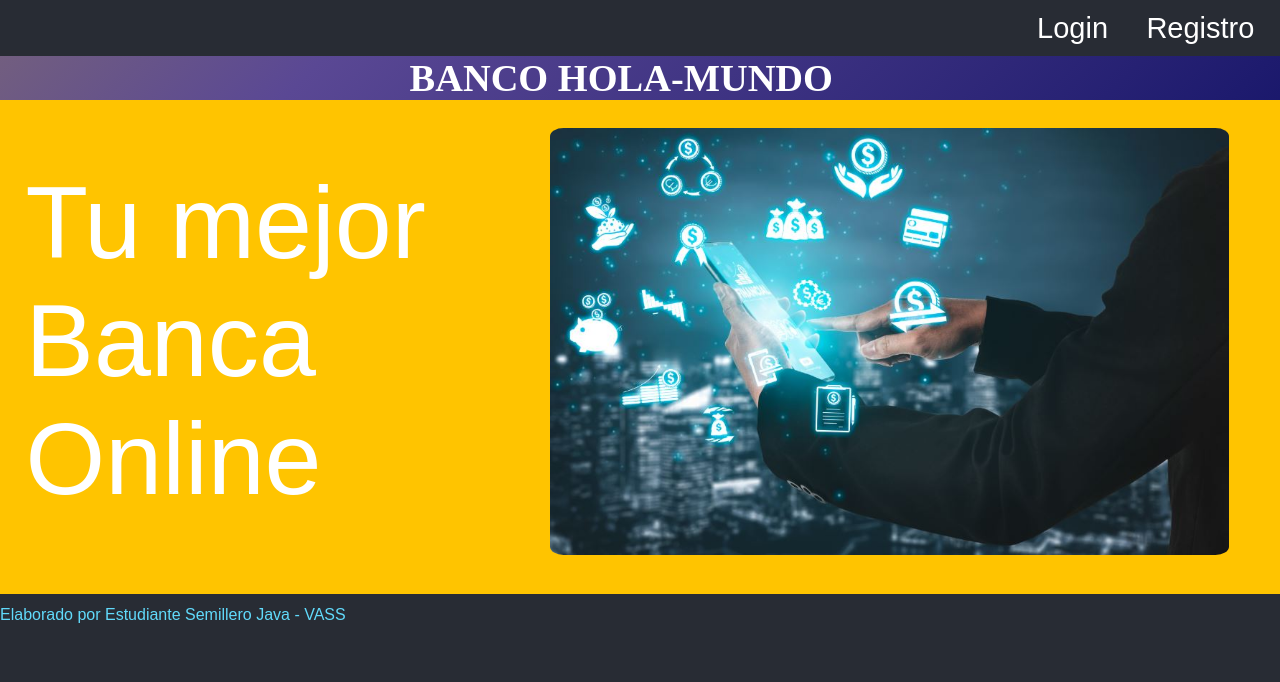
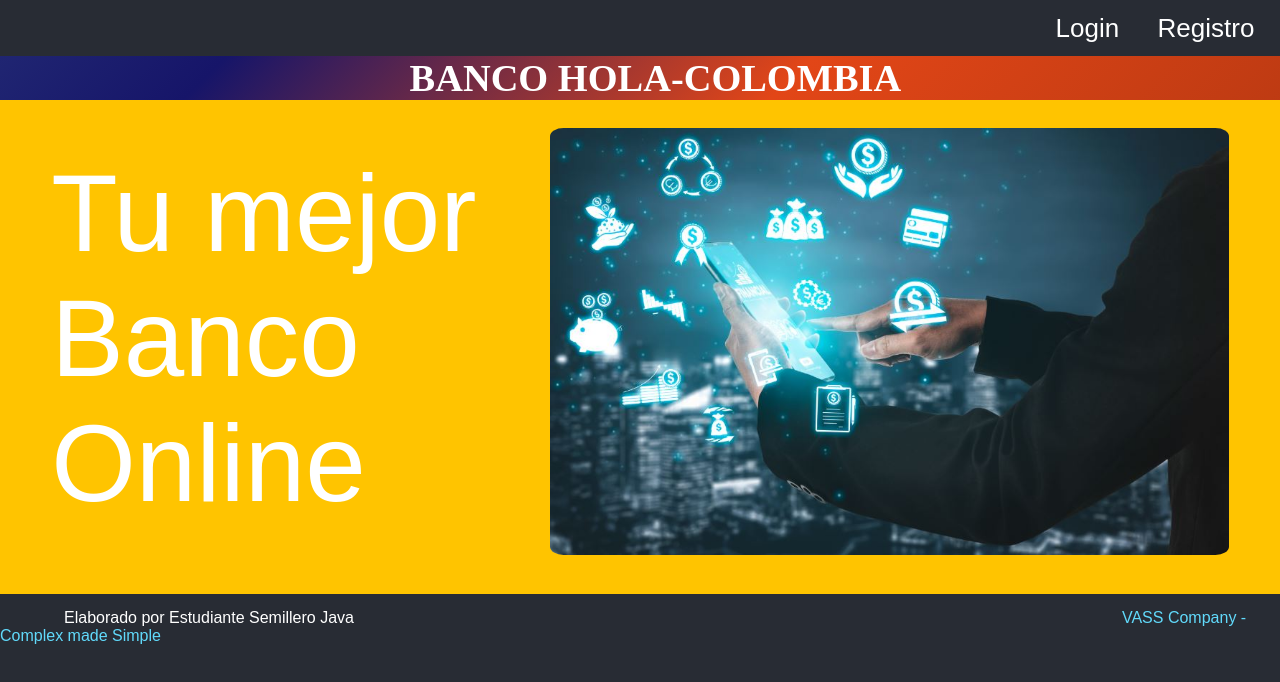
Before and after one commit to IsaacSilvaU/Proyecto_React, a React (Create React App) app: page / in a window 1280 px wide. Shown: the top 682 px of the page. Built offline with nearby package versions, Linux system fonts and the light colour scheme.

Commit message:
Terminado V1

```diff
--- a/src/App.css
+++ b/src/App.css
@@ -5,7 +5,7 @@
   align-items: center;
   justify-content: flex-end;
   color: white;
-  font-size: calc(13px + 2vmin);
+  font-size: calc(10px + 2vmin);
   list-style: none;
   text-decoration: none;
   font-family: Arial, Helvetica, sans-serif;
@@ -23,12 +23,21 @@
 .App-footer {
   position: static;
   background-color: #282c34;
-  margin-top: 1vw;
+  margin-top: 1.2vw;
 }
 
 .App-footer .App-link {
+  color: #ffffff;
+  list-style: none;
+  text-decoration: none;
+  font-family: Arial, Helvetica, sans-serif;
+  margin-left: 5vw;
+}
+
+.App-footer .App-link2 {
   color: #61dafb;
   list-style: none;
   text-decoration: none;
   font-family: Arial, Helvetica, sans-serif;
+  margin-left: 60vw;
 }
--- a/src/App.js
+++ b/src/App.js
@@ -1,9 +1,10 @@
 import React from 'react';
-import { BrowserRouter as Router, Routes, Route, Link } from "react-router-dom";
+import { BrowserRouter as Router, Routes, Route } from "react-router-dom";
 import './App.css';
 import Login from './components/Login'
 import SignUp from './components/SignUp'
 import Inicio from './components/Inicio'
+import UserPage from './components/UserPage'
 
 function App() {
   return (
@@ -12,10 +13,14 @@
         <Route path="/Login" element={<Login/>}/>
         <Route path="/SignUp" element={<SignUp/>}/>
         <Route path="/" element={<Inicio/>}/>
+        <Route path="/UserPage" element={<UserPage/>}/>
       </Routes>
       <footer className='App-footer'>
-        <a className="App-link" href="https://vasscompany.com/" target="_blank"rel="noopener noreferrer">
-          Elaborado por Estudiante Semillero Java - VASS
+        <a className="App-link" href="https://www.linkedin.com/in/isaac-nahaniel-silva-urbina-0685b3100/" target="_blank"rel="noopener noreferrer">
+          Elaborado por Estudiante Semillero Java
+        </a>
+        <a className="App-link2" href="https://vasscompany.com/" target="_blank"rel="noopener noreferrer">
+          VASS Company - Complex made Simple
         </a>
       </footer>
     </Router>
--- a/src/components/Inicio.jsx
+++ b/src/components/Inicio.jsx
@@ -1,8 +1,6 @@
-import React, {Component} from 'react';
+import React from 'react';
 import '../css/Inicio.css';
-import { BrowserRouter, Routes, Route, Link } from "react-router-dom";/*
-import Login from './components/Login'
-import SignUp from './components/SignUp' */
+import { Link } from "react-router-dom";
 
 function Inicio() {
   return (
@@ -12,10 +10,10 @@
         <Link className="link" to="/SignUp">Registro</Link>
       </header>
 
-      <div className='App-body'>
-        <h1>BANCO HOLA-MUNDO</h1>
-        <p className='parrafo'>Tu mejor Banca Online</p>
-        <img src='./banco-online.jpg' className='image'></img>
+      <div className='App-bodyi'>
+        <h1>BANCO HOLA-COLOMBIA</h1>
+        <p className='parrafo'>Tu mejor Banco Online</p>
+        <img src='./banco-online.jpg' className='image' alt='Imagen descriptiva'></img>
       </div>
     </div>
   );
--- a/src/components/Login.jsx
+++ b/src/components/Login.jsx
@@ -1,23 +1,26 @@
-import React, {useState, useEffect} from "react";
+import React, { useState } from "react";
 import '../css/Login.css';
-import { Link } from "react-router-dom";
+import { Link, useNavigate } from "react-router-dom";
 
 export default function Login(){
     const [userUser2, setUserUser] = useState('');
     const [userPassword2, setUserPassword] = useState('');
+    let navigate2 = useNavigate();
 
     function LogIn(){
         const userUser = localStorage.getItem('userUser');
         const userPassword = localStorage.getItem('userPassword');
         const userName = localStorage.getItem("userName");
 
-        if (userUser2 == userUser && userPassword2 == userPassword){
+        if ((userUser2 === userUser && userPassword2 === userPassword) && (userUser2 !== '' || userPassword2 !== '')){
             console.log("Bienvenido")
             alert(`Bienvenido ${userName}`)
+            navigate2("../UserPage",{replace: true});
+        }else if (userUser2 === '' || userPassword2 === ''){
+            alert("No se ha ingresado la información completa.")
         }else{
             alert("Usuario o contraseña incorrectos.");
         }
-
     }
 
 return(
@@ -26,10 +29,10 @@
           <Link className="link" to="/">Inicio</Link>
           <Link className="link" to="/SignUp">Registro</Link>
       </header>
-      <body className='App-body'>
-          <h1>BANCO HOLA-MUNDO</h1>
+      <body className='App-bodyl'>
+          <h1>BANCO HC</h1>
           <h2>Inicio de Sesión</h2>
-          <div className="container">
+          <div className="containerl">
               {/* <form onSubmit={Registro()}> */}
               <form>
                   <ul>
--- a/src/components/SignUp.jsx
+++ b/src/components/SignUp.jsx
@@ -1,6 +1,6 @@
-import React, {useState, useEffect} from "react";
+import React, {useState} from "react";
 import '../css/SignUp.css';
-import { Link } from "react-router-dom";
+import { Link, useNavigate} from "react-router-dom";
 
 export default function SignUp(){
     const [userName, setUserName] = useState('');
@@ -24,6 +24,8 @@
       console.log("Delete")
     }
 
+    let navigate = useNavigate();
+
     function Registro(){
         localStorage.setItem('userName', userName);
         localStorage.setItem('userLastN', userLastN);
@@ -33,7 +35,9 @@
         localStorage.setItem('userAddress', userAddress);
         localStorage.setItem('userUser', userUser);
         localStorage.setItem('userPassword', userPassword);
-        console.log("Registrado")
+        console.log("Registro exitoso")
+        alert('Registro exitoso!');
+        navigate("../Login",{replace: true});
     }
 
 /*     useEffect(()=>{
@@ -47,10 +51,9 @@
             <Link className="link" to="/Login">Login</Link>
         </header>
         <body className='App-body'>
-            <h1>BANCO HOLA-MUNDO</h1>
+            <h1>BANCO HC</h1>
             <h2>Registro a sucursal virtual</h2>
             <div className="container">
-                {/* <form onSubmit={Registro()}> */}
                 <form>
                     <ul>
                         <li>
--- /dev/null
+++ b/src/components/UserPage.jsx
@@ -0,0 +1,55 @@
+import React from 'react';
+import '../css/UserPage.css';
+import {Link, useNavigate} from 'react-router-dom';
+
+function UserPage() {
+
+  let navigate = useNavigate();
+
+  function Close(){
+    const userName = '';
+    const userLastN = '';
+    const userCC = '';
+    const userMail = '';
+    const userPhone = '';
+    const userAddress = '';
+    const userUser = '';
+    const userPassword = '';
+    localStorage.setItem('userName', userName);
+    localStorage.setItem('userLastN', userLastN);
+    localStorage.setItem('userCC', userCC);
+    localStorage.setItem('userMail', userMail);
+    localStorage.setItem('userPhone', userPhone);
+    localStorage.setItem('userAddress', userAddress);
+    localStorage.setItem('userUser', userUser);
+    localStorage.setItem('userPassword', userPassword);
+    navigate("../",{replace: true});
+
+  }
+  return (
+    <>
+      <header className="App-header">
+          <Link className="link" to="/">Inicio</Link>
+          <button onClick={Close}>Cerras Sesión</button>
+      </header>
+      <div className='App-bodyu'>
+            <h1>Bienvenido {localStorage.getItem("userName")}</h1>
+        <div className='containeru'>
+          <div className='container-left'>
+            <h2>Cuenta de ahorros y corriente</h2>
+            <h3>Ahorros: </h3>
+            <p>Saldo disponible: $7.235.600</p>
+          </div>
+          <div className='container-right'>
+            <h2>Tarjetas de crédito</h2>
+            <h3>Mastercard ***123: </h3>
+            <p>Cupo disponible: $6.000.000</p>
+            <p>Pago mínimo: $200.000</p>
+          </div>
+        </div>
+      </div>
+    </>
+  )
+}
+
+export default UserPage;
--- a/src/css/Inicio.css
+++ b/src/css/Inicio.css
@@ -1,20 +1,20 @@
-.App-body {
+.App-bodyi {
   background-color: #ffc400;
   height: 42vw;
 }
 
-.App-body .parrafo {
+.App-bodyi .parrafo {
   display: absolute;
   color: #ffffff;
   font-family: Arial, Helvetica, sans-serif;
-  font-size: 8vw;
+  font-size: 8.5vw;
   background-color: #ffc400;
   padding-right: 60vw;
-  padding-top: 5vw;
-  margin-left: 2vw;
+  padding-top: 4vw;
+  margin-left: 4vw;
 }
 
-.App-body .image {
+.App-bodyi .image {
   width: 53vw;
   position: absolute;
   top: 10vw;
@@ -22,19 +22,24 @@
   border-radius: 2%;
 }
 
-.App-body h1 {
+.App-bodyi h1 {
   padding-left: 32vw;
   color: #ffffff;
   font-size: calc(3vw);
   background-image: linear-gradient(
     135deg,
+    #b93912,
+    #e24617,
     #161569,
     #5a4894,
     #a99150,
     #ffc400,
     #a99150,
     #5a4894,
-    #161569
+    #2f3f80,
+    #161569,
+    #e24617,
+    #b93912
   );
   background-size: 500%;
   animation: fondo_animado 13s infinite;
--- a/src/css/Login.css
+++ b/src/css/Login.css
@@ -1,9 +1,9 @@
-.App-body {
+.App-bodyl {
   background-color: #ffc400;
   height: 42vw;
 }
 
-.App-body h2 {
+.App-bodyl h2 {
   color: #ffffff;
   font-family: Arial, Helvetica, sans-serif;
   font-size: 3vw;
@@ -13,7 +13,7 @@
   padding-top: 5vw;
 }
 
-.App-body .image {
+.App-bodyl .image {
   width: 53vw;
   position: absolute;
   top: 10vw;
@@ -21,7 +21,7 @@
   border-radius: 2%;
 }
 
-.container {
+.containerl {
   background-color: #ffc400;
   width: 29vw;
   height: 12vw;
@@ -31,7 +31,7 @@
   border-radius: 1em;
 }
 
-.container form {
+.containerl form {
   background-color: #ffc400;
   margin: 0 auto;
   width: 27vw;
@@ -39,7 +39,7 @@
   padding: 1em;
 }
 
-.container label {
+.containerl label {
   background-color: #ffc400;
   display: inline-block;
   width: 13vw;
@@ -47,18 +47,18 @@
   text-align: right;
 }
 
-.container ul {
+.containerl ul {
   background-color: #ffc400;
   list-style: none;
   padding: 0;
   margin: 0;
 }
 
-.container li {
+.containerl li {
   background-color: #ffc400;
   margin-top: 1vw;
 }
-.container input {
+.containerl input {
   background-color: #ffffff;
   font: 1.1vw sans-serif;
   width: 10vw;
@@ -67,14 +67,14 @@
   border: 1px solid #999;
 }
 
-.container .btn {
+.containerl .btn {
   background-color: #ffc400;
   display: flex;
   flex-direction: row;
   align-items: center;
   margin-top: 2.5vw;
 }
-.container .btn-right {
+.containerl .btn-right {
   background-color: #a99150;
   font: 1vw sans-serif;
   width: 9vw;
@@ -83,15 +83,14 @@
   margin-left: 35%;
 }
 
-.App-body h1 {
-  padding-left: 32vw;
+.App-bodyl h1 {
+  padding-left: 40vw;
   color: #ffffff;
   font-size: calc(3vw);
   background-image: linear-gradient(
     135deg,
-    #00b7d4,
-    #505488,
-    #2f3f80,
+    #b93912,
+    #e24617,
     #161569,
     #5a4894,
     #a99150,
@@ -100,8 +99,8 @@
     #5a4894,
     #2f3f80,
     #161569,
-    #505488,
-    #00b7d4
+    #e24617,
+    #b93912
   );
   background-size: 500%;
   animation: fondo_animado 13s infinite;
--- a/src/css/SignUp.css
+++ b/src/css/SignUp.css
@@ -1,9 +1,9 @@
-.App-body{
+.App-body {
   background-color: #ffc400;
   height: 42vw;
 }
 
-.App-body h2{
+.App-body h2 {
   color: #ffffff;
   font-family: Arial, Helvetica, sans-serif;
   font-size: 3vw;
@@ -13,7 +13,7 @@
   padding-top: 2vw;
 }
 
-.App-body .image{
+.App-body .image {
   width: 53vw;
   position: absolute;
   top: 10vw;
@@ -21,7 +21,7 @@
   border-radius: 2%;
 }
 
-.container{
+.container {
   background-color: #ffc400;
   width: 29vw;
   height: 28.5vw;
@@ -31,7 +31,7 @@
   border-radius: 1em;
 }
 
-.container form{
+.container form {
   background-color: #ffc400;
   margin: 0 auto;
   width: 27vw;
@@ -39,7 +39,7 @@
   padding: 1em;
 }
 
-.container label{
+.container label {
   background-color: #ffc400;
   display: inline-block;
   width: 13vw;
@@ -47,18 +47,18 @@
   text-align: right;
 }
 
-.container ul{
+.container ul {
   background-color: #ffc400;
   list-style: none;
   padding: 0;
   margin: 0;
 }
 
-.container li{
+.container li {
   background-color: #ffc400;
   margin-top: 1vw;
 }
-.container input{
+.container input {
   background-color: #ffffff;
   font: 1.1vw sans-serif;
   width: 10vw;
@@ -67,23 +67,23 @@
   border: 1px solid #999;
 }
 
-.container .btn{
+.container .btn {
   background-color: #ffc400;
   display: flex;
   flex-direction: row;
   align-items: center;
   margin-top: 7vw;
 }
-.container .btn-right{
+.container .btn-right {
   background-color: #a99150;
   font: 1vw sans-serif;
   width: 5vw;
-  height: 2vw;
+  height: 2.5vw;
   border-radius: 7px;
   margin-left: 50%;
 }
 
-.container .btn-left{
+.container .btn-left {
   background-color: #836000;
   font: 1vw sans-serif;
   width: 5vw;
@@ -92,15 +92,14 @@
   margin-left: 8%;
 }
 
-.App-body h1{
-  padding-left: 32vw;
+.App-body h1 {
+  padding-left: 40vw;
   color: #ffffff;
   font-size: calc(3vw);
   background-image: linear-gradient(
     135deg,
-    #00b7d4,
-    #505488,
-    #2f3f80,
+    #b93912,
+    #e24617,
     #161569,
     #5a4894,
     #a99150,
@@ -109,8 +108,8 @@
     #5a4894,
     #2f3f80,
     #161569,
-    #505488,
-    #00b7d4
+    #e24617,
+    #b93912
   );
   background-size: 500%;
   animation: fondo_animado 13s infinite;
--- /dev/null
+++ b/src/css/UserPage.css
@@ -0,0 +1,126 @@
+.App-header button {
+  color: #ffffff;
+  font-family: Arial, Helvetica, sans-serif;
+  font-size: 1.4vw;
+}
+
+.App-bodyu {
+  background-color: #ffc400;
+  height: 42vw;
+}
+
+.App-bodyu .image {
+  width: 53vw;
+  position: absolute;
+  top: 10vw;
+  right: 4vw;
+  border-radius: 2%;
+}
+
+.containeru {
+  background-color: #ffc400;
+  width: 80%;
+  height: 34vw;
+  margin-left: 13%;
+  display: flex;
+  flex-direction: row;
+  margin-top: 2vw;
+}
+
+.containeru .container-left {
+  background-color: #ffc400;
+  display: flex;
+  flex-direction: column;
+  align-content: flex-start;
+  align-items: flex-start;
+  font: 1.2vw sans-serif;
+  width: 50%;
+  padding: 1em;
+}
+
+.container-left h2 {
+  color: white;
+  margin-left: 0;
+  margin-top: 1em;
+  background-color: #ffc400;
+}
+.container-left h3 {
+  color: white;
+  margin: 1em;
+  margin-top: 1em;
+  background-color: #ffc400;
+}
+.container-left p {
+  color: rgb(0, 0, 0);
+  margin-left: 1em;
+  margin-top: 1em;
+  font-weight: bold;
+  background-color: #ffc400;
+}
+
+.containeru .container-right {
+  background-color: #ffc400;
+  display: flex;
+  flex-direction: column;
+  align-content: flex-start;
+  align-items: flex-start;
+  width: 50%;
+  padding: 1em;
+  font: 1.2vw sans-serif;
+  text-align: right;
+}
+
+.container-right h2 {
+  color: white;
+  margin-left: 0;
+  margin-top: 1em;
+  background-color: #ffc400;
+}
+.container-right h3 {
+  color: white;
+  margin: 1em;
+  margin-top: 1em;
+  background-color: #ffc400;
+}
+.container-right p {
+  color: rgb(0, 0, 0);
+  margin-left: 1em;
+  margin-top: 1em;
+  font-weight: bold;
+  background-color: #ffc400;
+}
+
+.App-bodyu h1 {
+  padding-left: 37%;
+  color: #ffffff;
+  font-size: calc(3vw);
+  background-image: linear-gradient(
+    135deg,
+    #b93912,
+    #e24617,
+    #161569,
+    #5a4894,
+    #a99150,
+    #ffc400,
+    #a99150,
+    #5a4894,
+    #2f3f80,
+    #161569,
+    #e24617,
+    #b93912
+  );
+  background-size: 500%;
+  animation: fondo_animado 13s infinite;
+}
+
+@keyframes fondo_animado {
+  0% {
+    background-position: 0% 50%;
+  }
+  50% {
+    background-position: 100% 50%;
+  }
+  100% {
+    background-position: 0% 50%;
+  }
+}
```
Lines whose indentation alone changed are shown as unchanged.
